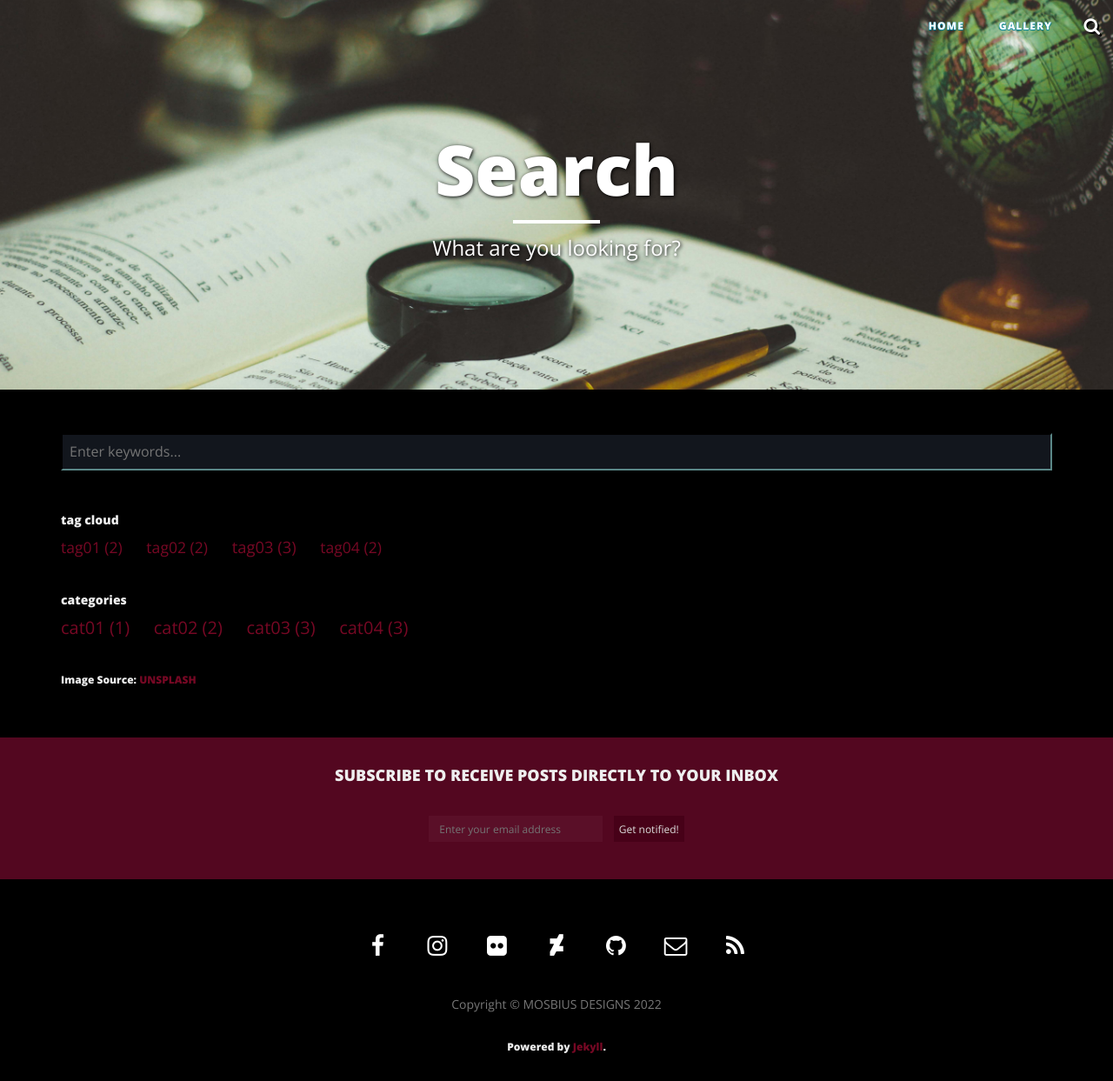
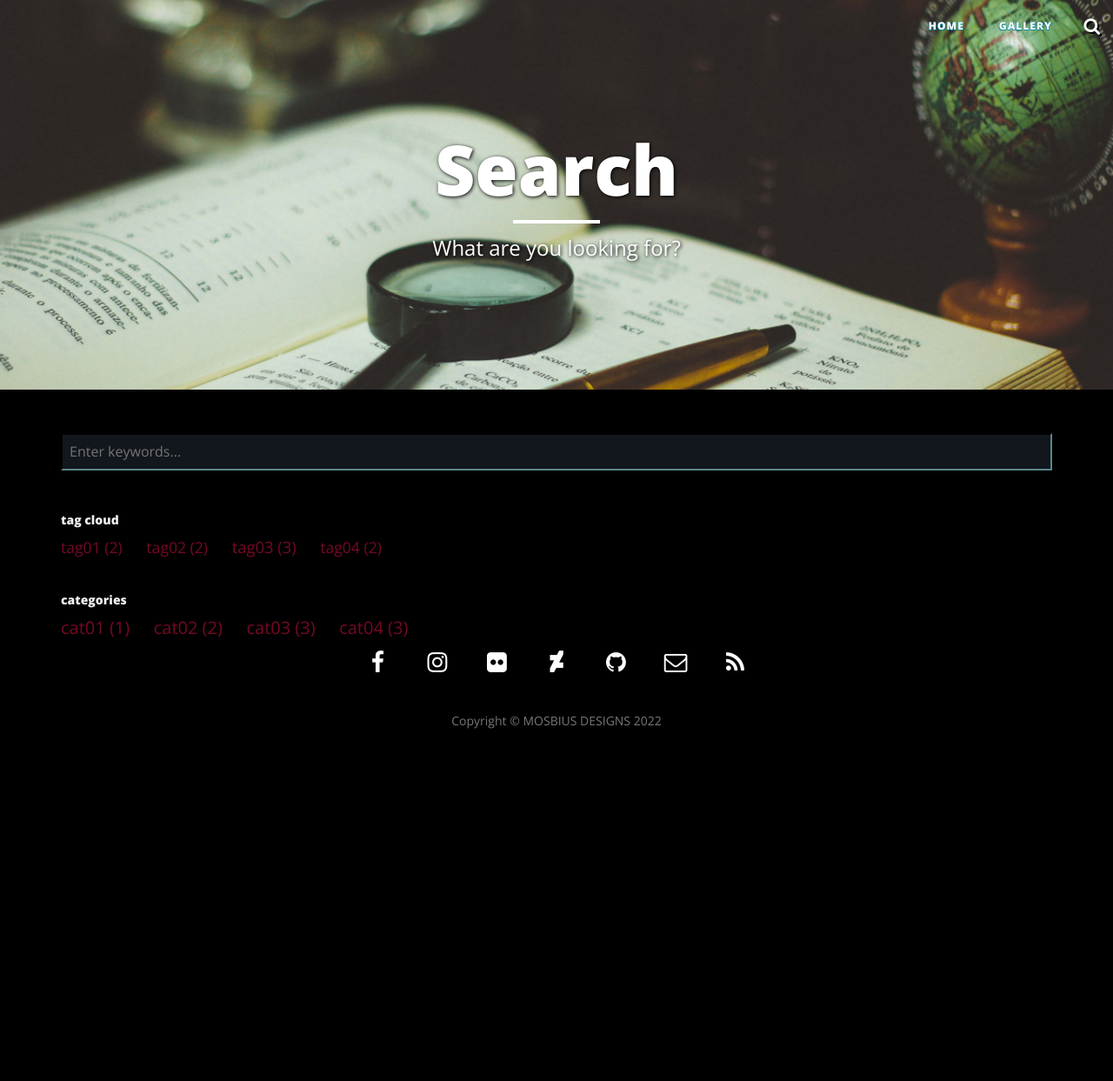
Before and after one commit to mosbiusdesigns/mosbiusdesigns.github.io, a Jekyll site: the page built from search.html, in a window 1280 px wide. Shown: the whole page at 87% size. Built offline with Jekyll 4.4.1, drawn with Linux system fonts in a browser that asks for light colours; nearby versions of some CDN libraries; comment, search, counter and statistics services are not loaded; after the commit the page ends 900 px from its top, so only the background shows below that.

Commit message:
proyectos

```diff
--- a/_includes/footer.html
+++ b/_includes/footer.html
@@ -84,7 +84,6 @@
                     </li>
                 </ul>
                 <p class="copyright text-muted">Copyright &copy; {{ site.title }} {{ site.time | date: '%Y' }}</p>
-<center><h6><p>Powered by <a href="https://github.com/jekyll/">Jekyll</a>.</p></h6></center>
             </div>
         </div>
     </div>
--- a/_layouts/default.html
+++ b/_layouts/default.html
@@ -15,8 +15,6 @@
 
     {% include search.html %}
 
-    {% include newsletter.html %}
-
     {% include footer.html %}
 
    {% include Scroll_to_Top.html %}
--- a/search.html
+++ b/search.html
@@ -92,7 +92,6 @@ permalink: /search/
 
 
 <br>
-<h6>Image Source: <a href="https://unsplash.com/photos/I_LgQ8JZFGE">UNSPLASH</a>
 
 
 <style>
```
